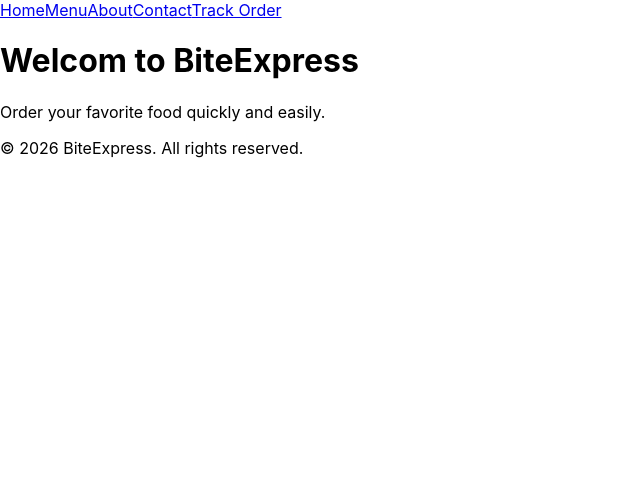
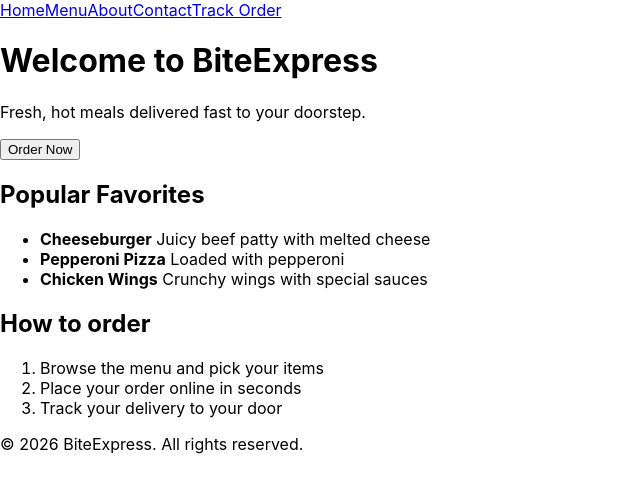
Before and after one commit to 0alisabbah-hash/BiteExpress, a React (Create React App) app: page / in a window 1280 px wide. Shown: the top 492 px of the page, without its empty margins (0-640 px from the left). Built offline with nearby package versions, Linux system fonts and the light colour scheme.

Commit message:
Added Home page

```diff
--- a/src/Pages/Home.jsx
+++ b/src/Pages/Home.jsx
@@ -1,10 +1,40 @@
-import React from 'react';
+import React from "react";
+import { Link } from "react-router-dom";
+
 const Home = () => {
-    return(
-        <div className='homePage'>
-            <h1>Welcom to BiteExpress</h1>
-            <p>Order your favorite food quickly and easily.</p>
-        </div>
-    )
-}
+  return (
+    <div className="home">
+      <h1>Welcome to BiteExpress</h1>
+      <p>Fresh, hot meals delivered fast to your doorstep.</p>
+      <Link to="/menu">
+        <button>Order Now</button>
+      </Link>
+
+      <div className="favorites">
+        <h2>Popular Favorites</h2>
+        <ul>
+          <li>
+            <strong>Cheeseburger</strong> Juicy beef patty with melted cheese
+          </li>
+          <li>
+            <strong>Pepperoni Pizza</strong> Loaded with pepperoni
+          </li>
+          <li>
+            <strong>Chicken Wings</strong> Crunchy wings with special sauces
+          </li>
+        </ul>
+      </div>
+
+      <div className="instructions">
+        <h2>How to order</h2>
+        <ol>
+          <li>Browse the menu and pick your items</li>
+          <li>Place your order online in seconds</li>
+          <li>Track your delivery to your door</li>
+        </ol>
+      </div>
+    </div>
+  );
+};
+
 export default Home;
```
